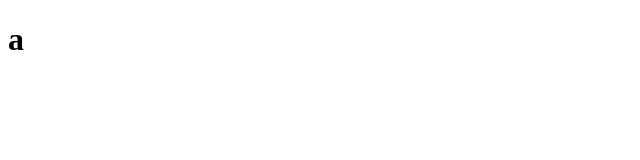
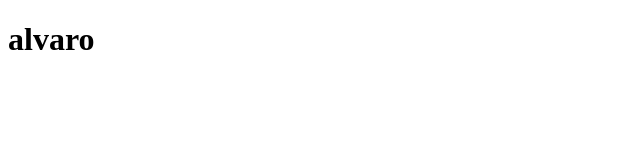
Before and after one commit to jube27/Trabajo1, a plain HTML site: page index.html in a window 1280 px wide. Shown: the whole page, without its empty margins (0-640 px from the left). Drawn offline with Linux system fonts and the light colour scheme.

Commit message:
new file

```diff
--- a/index.html
+++ b/index.html
@@ -6,6 +6,6 @@
     <title>Document</title>
 </head>
 <body>
-    <h1>a</h1>
+    <h1>alvaro</h1>
 </body>
 </html>
```
